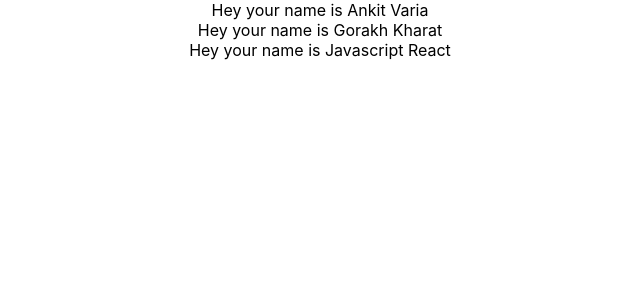
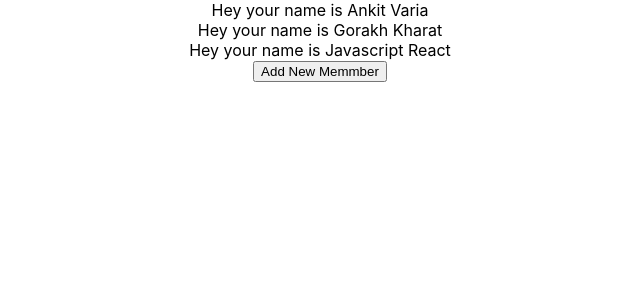
Before and after one commit to insanisbrain/ReactB8-javascript, a React (Create React App) app in the folder my-app/: page / in a window 1280 px wide. Shown: the top 300 px of the page, without its empty margins (320-960 px from the left). Built offline with nearby package versions, Linux system fonts and the light colour scheme.

Commit message:
form iteration

```diff
--- a/my-app/src/components/Form.js
+++ b/my-app/src/components/Form.js
@@ -7,6 +7,22 @@
     lastName: ''
   }
   const [name, setName] = useState(initialValue)
+
+
+  // const addItem = () => {
+  //   let data = [...items];
+
+  //   let anotherName = {
+  //     id: 1,
+  //     name: 'Gorakh',
+  //     salary: 100000,
+  //     designation: 'CEO'
+  //   }
+  //   data.push(anotherName)
+  //   console.log("data", data);
+  //   //
+  //   setItems(data)
+  // }
 
   var initialArrayItem = [
     {
@@ -29,29 +45,19 @@
 
   const [items, setItems] = useState(initialArrayItem);
 
-  // const addItem = () => {
-  //   let data = [...items];
+  const addNewMember = () => {
 
-  //   let anotherName = {
-  //     id: 1,
-  //     name: 'Gorakh',
-  //     salary: 100000,
-  //     designation: 'CEO'
-  //   }
-  //   data.push(anotherName)
-  //   console.log("data", data);
-  //   //
-  //   setItems(data)
-  // }
+    let newItems = [...items];
+    let newMember = {
+      fName: "Youtube",
+      lName: "Google",
+      designations: ["Software"]
+    }
+    newItems.push(newMember);
 
-  const testFunction = () => {
-    items.forEach((item, index) => {
-      return (
-        <div>
-          Hey your name is {item.fName} {item.lName}
-        </div>
-      )
-    })
+
+    // Setting new items in your useState
+    setItems([...newItems]);
   }
 
   return (
@@ -70,13 +76,12 @@
           <li>{item.value}</li>
         ))}
       </ul> */}
-      {items.map((item, index) => {
+      {items.map((item) => {
         return (
-          <div>
-            Hey your name is {item.fName} {item.lName}
-          </div>
+          <div>Hey your name is {item.fName} {item.lName}</div>
         )
       })}
+      <button onClick={addNewMember}>Add New Memmber</button>
     </div>
   )
 }
```
